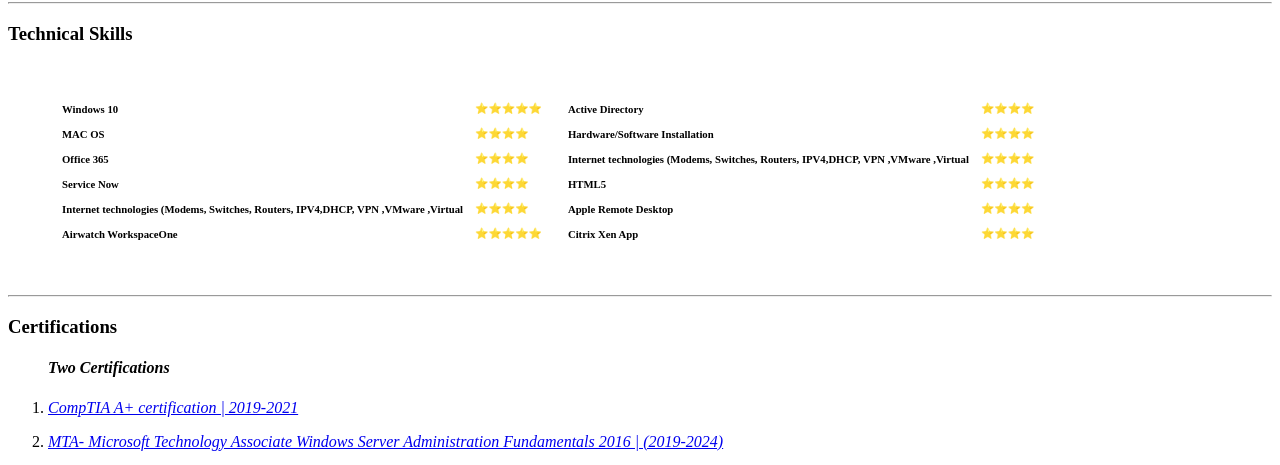
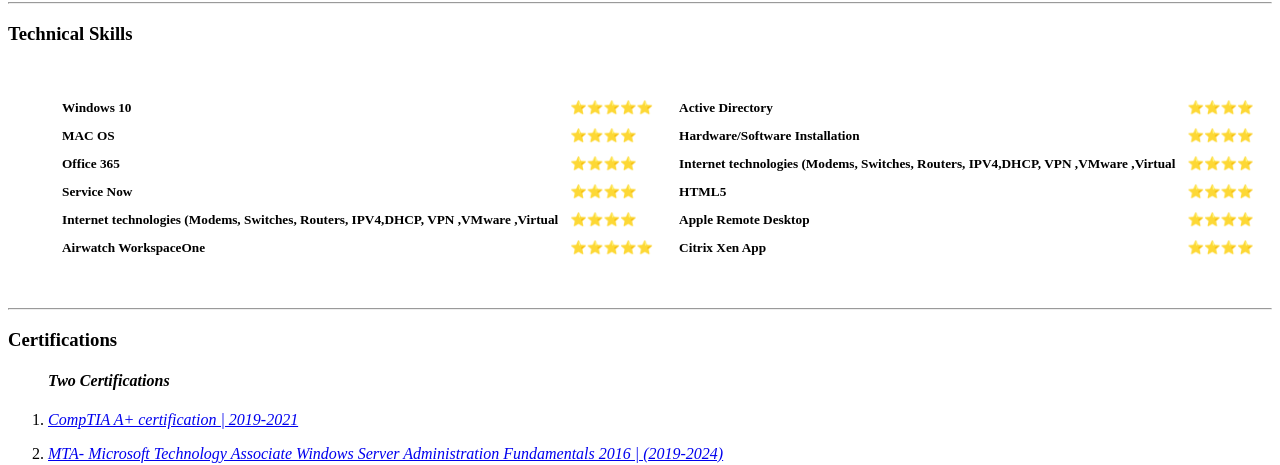
Before and after one commit to Riz1522/Resume, a plain HTML site: page index.html in a window 1280 px wide. Shown: the part 352-817 px from the top of the page. Drawn offline with Linux system fonts and the light colour scheme.

Commit message:
Update index.html

```diff
--- a/index.html
+++ b/index.html
@@ -36,7 +36,7 @@
   <table>
       <tr>
         <td>
-          <h6>
+          <h5>
             <p><strong><em>
                   <table cellspacing="10">
                     <!-- this is the initial table we have put it in on TD cell( the whole table)-->
@@ -74,7 +74,7 @@
 
         <td>
           <!-- this is the 2nd td cell copied the whole table to merge the table side by side -->
-          <h6>
+          <h5>
             <p><strong><em>
                   <table cellspacing="10">
                     <tr>
@@ -113,7 +113,7 @@
 
     </p>
 
-    </h6>
+    </h5>
 
   </ul>
     <hr>
```
